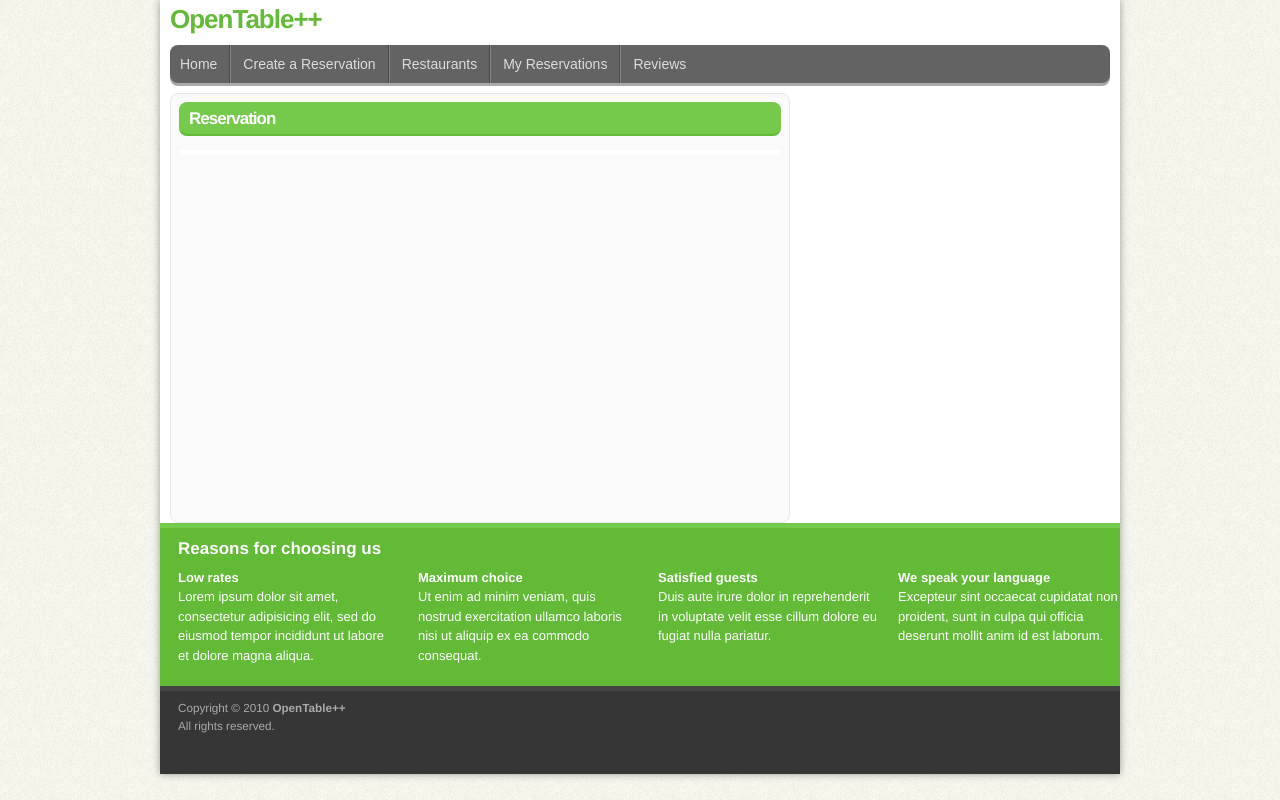
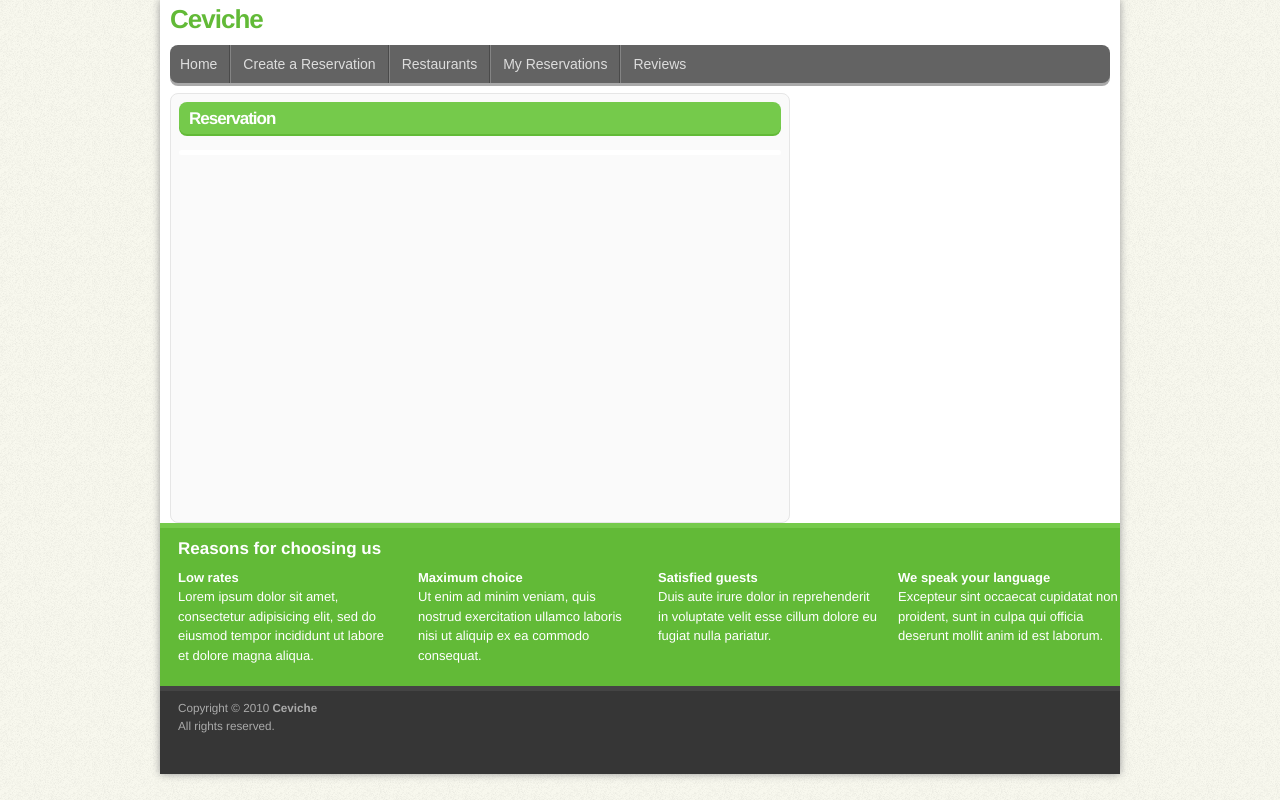
Before and after one commit to silent1mezzo/HackMTL, a Django app: template templates/reservation.html in a window 1280 px wide. Run offline with Django 3.2, Linux system fonts and the light colour scheme; the template is opened without the code that fills it, so the values that code supplies are empty; some libraries are stand-ins or nearby versions.

Commit message:
Changed OpenTable branding to Ceviche

```diff
--- a/templates/base.html
+++ b/templates/base.html
@@ -26,7 +26,7 @@
     <div class="grid_12">
         <!-- Logo container -->
         <div id="logo">
-            <h1><a href='{% url index %}'>OpenTable++</a></h1>
+            <h1><a href='{% url index %}'>Ceviche</a></h1>
         </div>
 
         <!-- Aside menu -->
@@ -111,7 +111,7 @@
 <div id="footer">
     <div class="container_12 padded">
         <div class="grid_3">
-            <p class="small">Copyright &copy; 2010 <b>OpenTable++</b><br />All rights reserved.</p>
+            <p class="small">Copyright &copy; 2010 <b>Ceviche</b><br />All rights reserved.</p>
         </div>
         <div class="clear">&nbsp;</div>
     </div>
```
